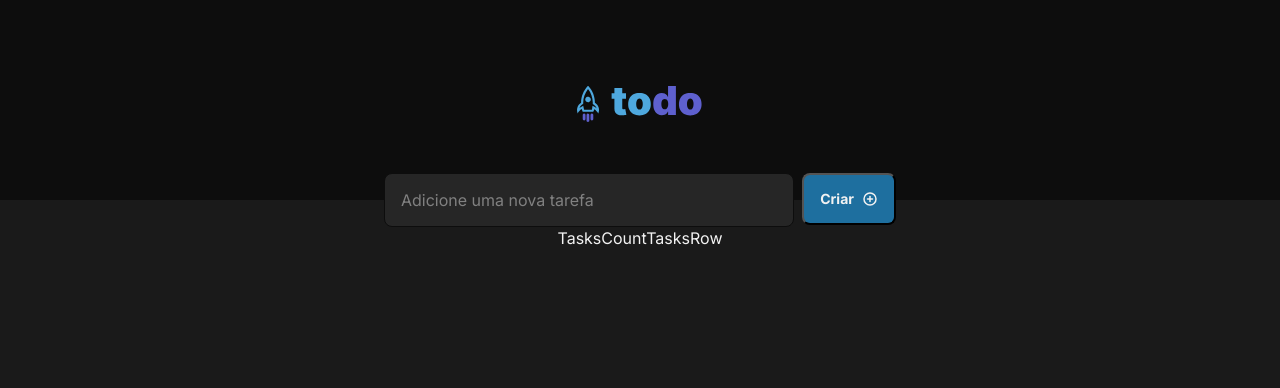
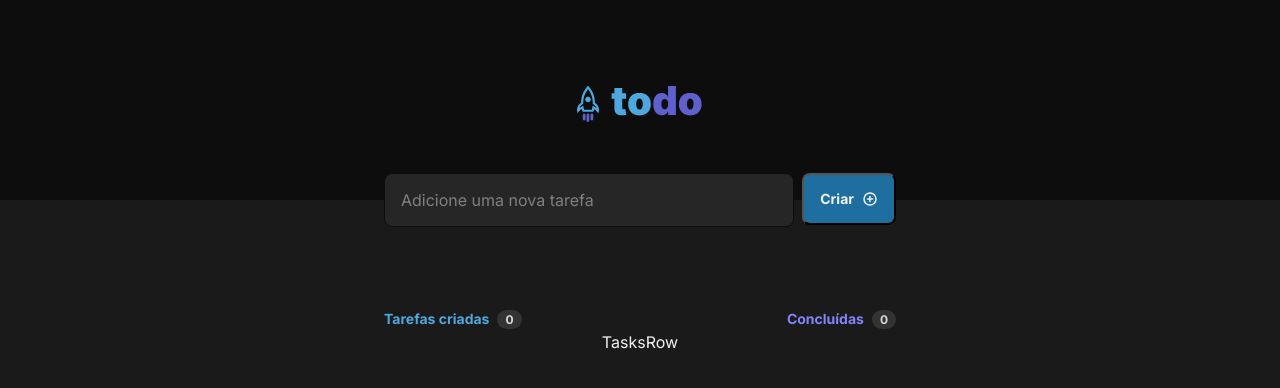
Before and after one commit to jaon82/react-ts-todo-list, a React (Vite) app: page / in a window 1280 px wide. Shown: the top 388 px of the page. Built offline with nearby package versions, Linux system fonts and the light colour scheme; the HTML template or start-up script is replaced by a standard one.

Commit message:
Create TasksCounter component

```diff
--- /dev/null
+++ b/src/components/TasksCount.module.css
@@ -0,0 +1,23 @@
+.container {
+  display: flex;
+  justify-content: space-between;
+  align-items: center;
+  width: 100%;
+}
+.createdLabel {
+  color: var(--blue);
+  font-size: 0.875rem;
+  margin-right: 0.5rem;
+}
+.finishedLabel {
+  color: var(--purple);
+  font-size: 0.875rem;
+  margin-right: 0.5rem;
+}
+.counter {
+  color: var(--gray-200);
+  font-size: 0.75rem;
+  padding: 2px 8px;
+  background-color: var(--gray-400);
+  border-radius: 999px;
+}
--- a/src/components/TasksCount.tsx
+++ b/src/components/TasksCount.tsx
@@ -1,5 +1,16 @@
-//import styes from "./TaskManager.module.css";
+import styles from "./TasksCount.module.css";
 
 export default function TasksCount() {
-  return <>TasksCount</>;
+  return (
+    <div className={styles.container}>
+      <aside>
+        <strong className={styles.createdLabel}>Tarefas criadas</strong>
+        <strong className={styles.counter}>0</strong>
+      </aside>
+      <aside>
+        <strong className={styles.finishedLabel}>Concluídas</strong>
+        <strong className={styles.counter}>0</strong>
+      </aside>
+    </div>
+  );
 }
--- a/src/components/TasksManager.tsx
+++ b/src/components/TasksManager.tsx
@@ -10,10 +10,8 @@ export default function TasksManager() {
     <main className={styles.container}>
       <TaskInput />
       <TasksTable>
-        <>
-          <TasksCount />
-          <TasksRow />
-        </>
+        <TasksCount />
+        <TasksRow />
       </TasksTable>
     </main>
   );
--- /dev/null
+++ b/src/components/TasksTable.module.css
@@ -0,0 +1,8 @@
+.container {
+  display: flex;
+  flex-direction: column;
+  justify-content: start;
+  align-items: center;
+  width: 40vw;
+  margin-top: 5rem;
+}
--- a/src/components/TasksTable.tsx
+++ b/src/components/TasksTable.tsx
@@ -1,4 +1,4 @@
-//import styes from "./TaskManager.module.css";
+import styles from "./TasksTable.module.css";
 
 import { ReactNode } from "react";
 
@@ -7,5 +7,5 @@ interface TasksTableProps {
 }
 
 export default function TasksTable({ children }: TasksTableProps) {
-  return <>{children}</>;
+  return <div className={styles.container}>{children}</div>;
 }
```
